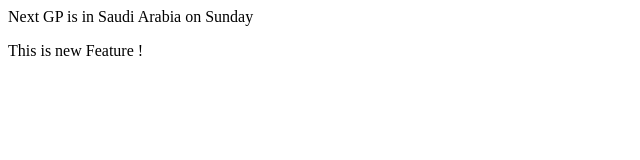
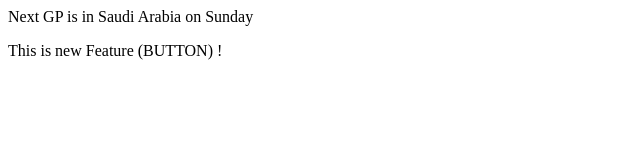
Before and after one commit to Shashwat200503/Saudi-Arabia-GP, a plain HTML site: page index.html in a window 1280 px wide. Shown: the full height of the page, 0-640 px from the left. Drawn offline with Linux system fonts and the light colour scheme.

```diff
--- a/index.html
+++ b/index.html
@@ -1,2 +1,2 @@
 <p> Next GP is in Saudi Arabia on Sunday</p>
-<p>This is new Feature !</p>
+<p>This is new Feature (BUTTON) !</p>
```
